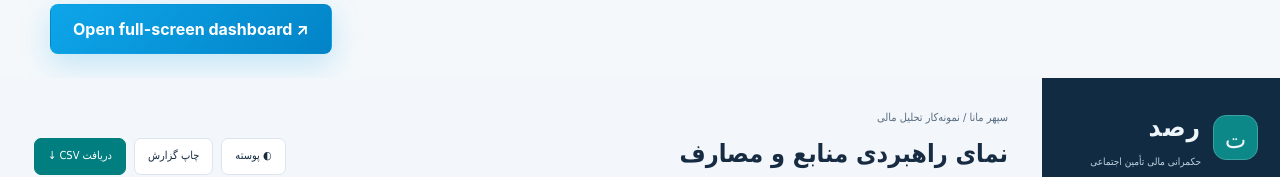
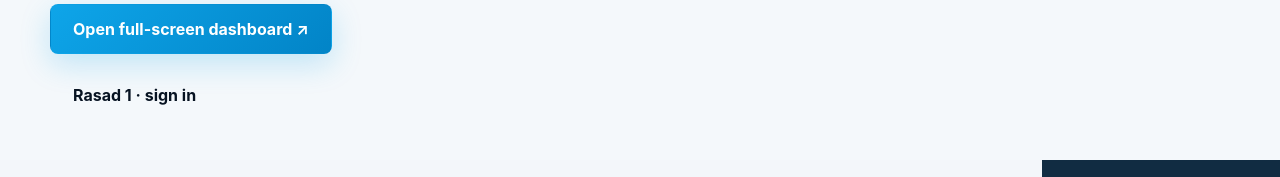
Before and after one commit to amiryousefimo/sepehr-mana, a Next.js app: page /en/dashboards in a window 1280 px wide. Shown: the part 417-594 px from the top of the page. Built offline with nearby package versions, Linux system fonts and the light colour scheme; no server answers; a small style sheet from the web is missing.

Commit message:
Link to restricted Rasad 1 from dashboards

```diff
--- a/app/[locale]/dashboards/page.tsx
+++ b/app/[locale]/dashboards/page.tsx
@@ -23,6 +23,7 @@ export default async function DashboardsPage({params}: {params: {locale: string}
         <p>{fa?"رصد؛ نمونه تعاملی حکمرانی مالی بیمه‌های اجتماعی. ۹ گزارش برای تحلیل منابع و مصارف، طرح‌ها و مناطق، درمان، بودجه، مطالبات دولت، وصول حق بیمه، شرکت‌داری، ریسک نقدینگی و کیفیت داده.":"Rasad: nine interactive social insurance analytics reports covering financial balance, schemes, healthcare, budgets, government receivables, collections, subsidiaries, liquidity and data quality. The report interface is in Persian."}</p>
         <p>{fa?"تمام ارقام ساختگی‌اند و عملکرد واقعی سازمان تأمین اجتماعی را نشان نمی‌دهند. نمونه مستقل است و به پایگاه داده محلی یا سامانه‌های سازمان متصل نیست.":"All figures are synthetic, with no representation of actual Social Security Organization performance. This self-contained sample has no connection to a local database or organizational systems."}</p>
         <a className="button button--primary" href="/dashboard-demo/index.html" target="_blank" rel="noopener noreferrer">{fa?"بازکردن داشبورد در صفحه کامل ↗":"Open full-screen dashboard ↗"}</a>
+        <p><a className="button" href="/rasad">{fa?"رصد ۱ · ورود کاربران مجاز":"Rasad 1 · sign in"}</a></p>
       </section>
       <iframe title={fa?"رصد؛ داشبورد نمایشی با داده ساختگی":"Rasad synthetic financial dashboard"} src="/dashboard-demo/index.html" loading="lazy" style={{width:"100%",height:"88vh",minHeight:740,border:0,display:"block"}} />
     </main>
```
